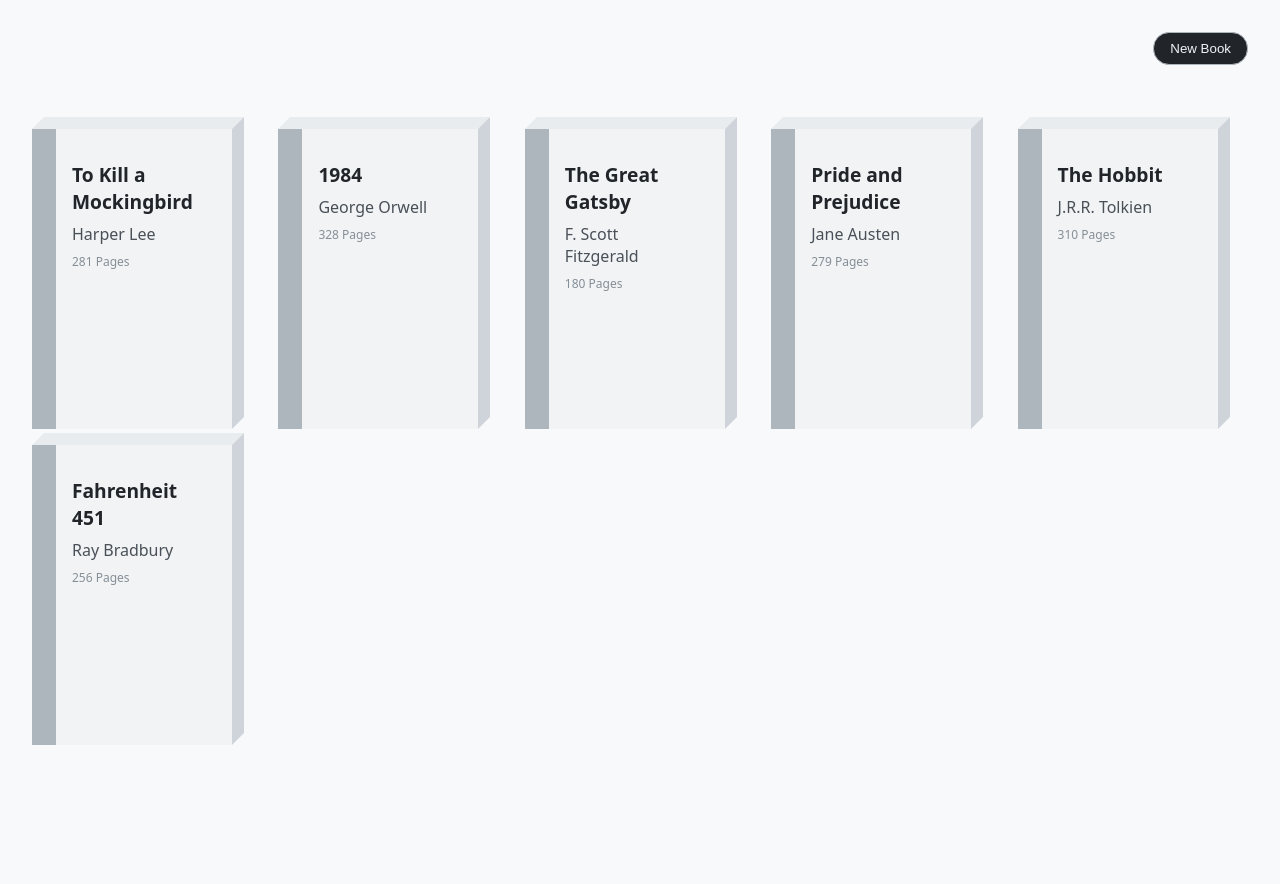
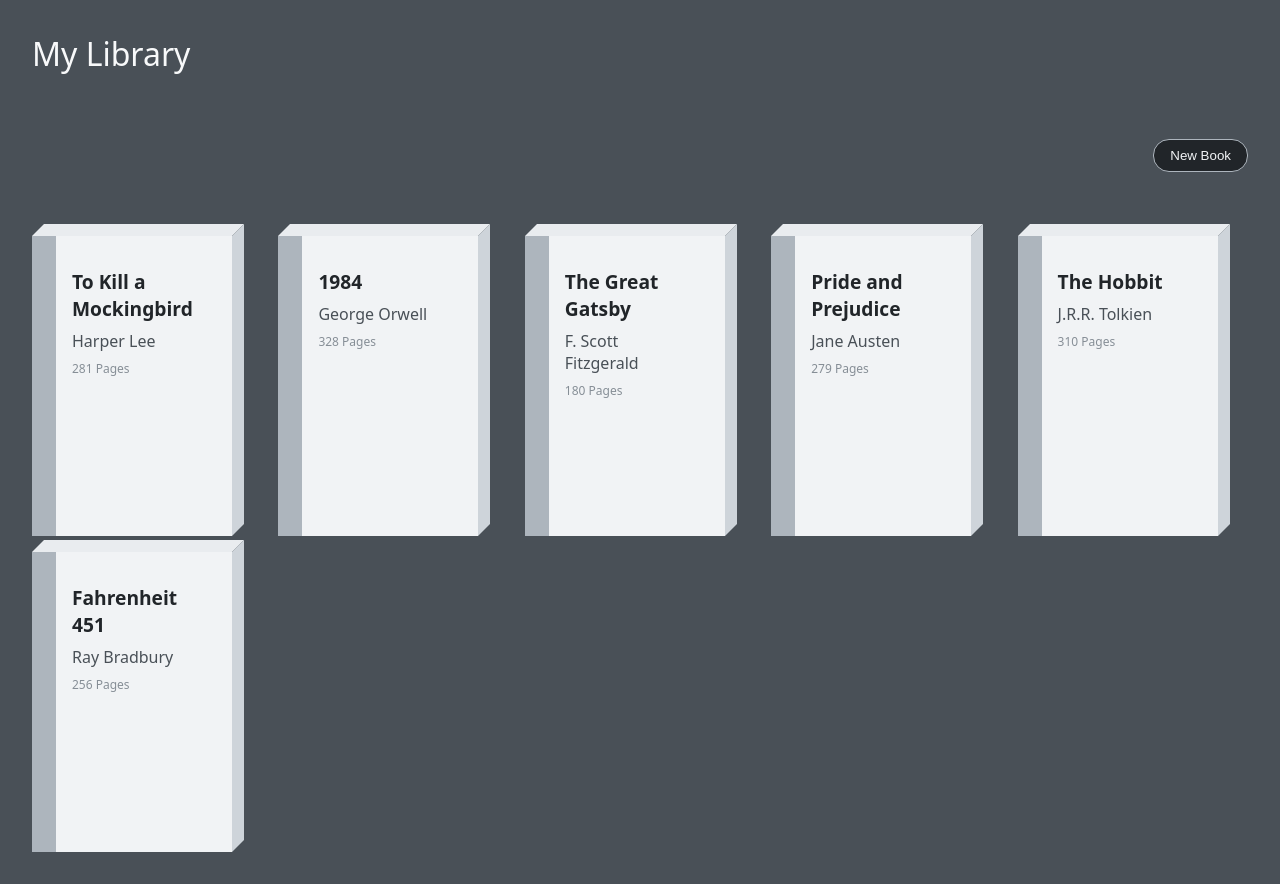
Before and after one commit to xnaavii/the-odin-project--library, a plain HTML site: page index.html in a window 1280 px wide. Before the commit the page ends 800 px from the top, so only its background shows below. Drawn offline with Linux system fonts and the light colour scheme.

Commit message:
Change bg color and add title

```diff
--- a/index.html
+++ b/index.html
@@ -8,6 +8,7 @@
   </head>
   <body>
     <div class="container">
+      <h1>My Library</h1>
       <button class="new-book--btn btn" type="button">New Book</button>
       <div class="library"></div>
     </div>
--- a/style.css
+++ b/style.css
@@ -44,10 +44,7 @@ body {
     'Open Sans',
     'Helvetica Neue',
     sans-serif;
-  display: flex;
-  justify-content: center;
-  min-height: 100svh;
-  background-color: var(--gray);
+  background-color: var(--gray-900);
 }
 
 .container {
@@ -57,6 +54,15 @@ body {
   padding: 2rem;
   width: 100%;
   max-width: 1280px;
+  min-height: 100svh;
+  margin: 0 auto;
+  background-color: var(--gray-700);
+}
+
+.container > h1 {
+  color: var(--gray);
+  letter-spacing: -4%;
+  font-weight: 500;
 }
 
 .container > button {
@@ -68,6 +74,7 @@ body {
   display: grid;
   grid-template-columns: repeat(auto-fill, minmax(200px, 1fr));
   gap: 1rem;
+  position: relative;
 }
 
 .book {
```
